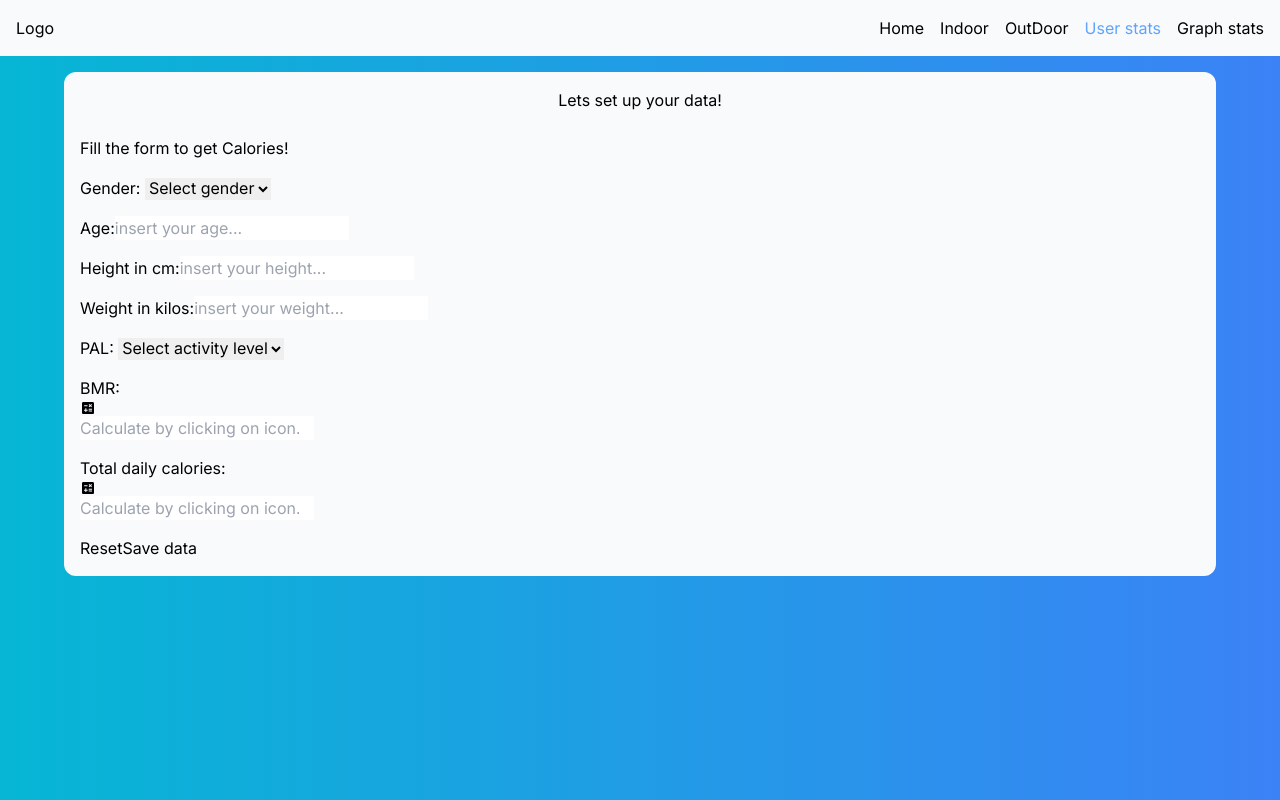
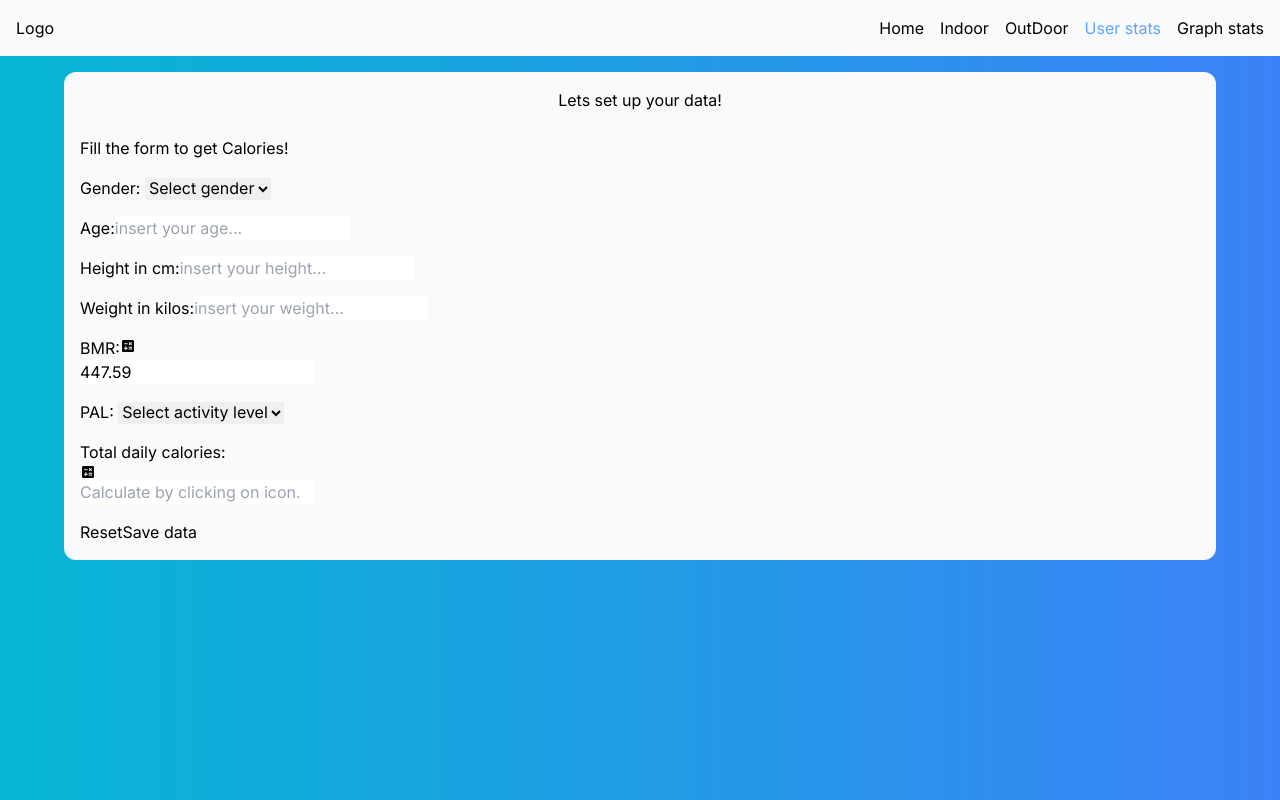
Before and after one commit to YiPei1994/wemove, a Next.js app: page /user in a window 1280 px wide. Built offline with nearby package versions, Linux system fonts and the light colour scheme.

Commit message:
feature - calculate bmr and calories

```diff
--- a/components/user/UserForm.tsx
+++ b/components/user/UserForm.tsx
@@ -5,13 +5,37 @@ import { useForm } from "react-hook-form";
 
 import { zodResolver } from "@hookform/resolvers/zod";
 import { UserDataSchema, userDataSchema } from "@/lib/userType";
+import { useEffect, useState } from "react";
 
 function UserForm() {
   const {
     register,
     handleSubmit,
     formState: { errors, isSubmitting },
+    getValues,
   } = useForm<UserDataSchema>({ resolver: zodResolver(userDataSchema) });
+
+  const userPal = getValues("pal");
+  const [userBmr, setUserBmr] = useState(0);
+
+  const userGender = getValues("gender");
+  const userAge = getValues("age");
+  const userHeight = getValues("height");
+  const userWeight = getValues("weight");
+  useEffect(() => {
+    function handleCalculateBMR() {
+      if (userGender === "male") {
+        const bmr =
+          88.362 + 13.397 * userWeight + 4.799 * userHeight - 5.677 * userAge;
+        setUserBmr(+bmr.toFixed(2));
+      } else {
+        const bmr =
+          447.593 + 9.247 * userWeight + 3.098 * userHeight - 4.33 * userAge;
+        setUserBmr(+bmr.toFixed(2));
+      }
+    }
+    handleCalculateBMR();
+  }, [userGender, userAge, userHeight, userWeight]);
 
   function onSubmit(data: UserDataSchema) {
     console.log(data);
@@ -63,6 +87,22 @@ function UserForm() {
             {errors.weight && <p>{`${errors.weight.message}`} </p>}
           </div>
           <div>
+            <div>
+              <label htmlFor="bmr">BMR:</label>
+              <button>
+                <MdCalculate />
+              </button>
+            </div>
+            <input
+              id="bmr"
+              type="number"
+              placeholder="Calculate by clicking on icon..."
+              value={userBmr}
+              {...register("bmr")}
+            />
+            {errors.bmr && <p>{`${errors.bmr.message}`} </p>}
+          </div>
+          <div>
             <label htmlFor="pal">PAL: </label>
 
             <select id="pal" {...register("pal")}>
@@ -72,19 +112,6 @@ function UserForm() {
               <option value={2.2}>Highly active</option>
             </select>
             {errors.pal && <p>{`${errors.pal.message}`} </p>}
-          </div>
-          <div>
-            <div>
-              <label htmlFor="bmr">BMR:</label>
-              <MdCalculate />
-            </div>
-            <input
-              id="bmr"
-              type="number"
-              placeholder="Calculate by clicking on icon..."
-              {...register("bmr")}
-            />
-            {errors.bmr && <p>{`${errors.bmr.message}`} </p>}
           </div>
 
           <div>
```
